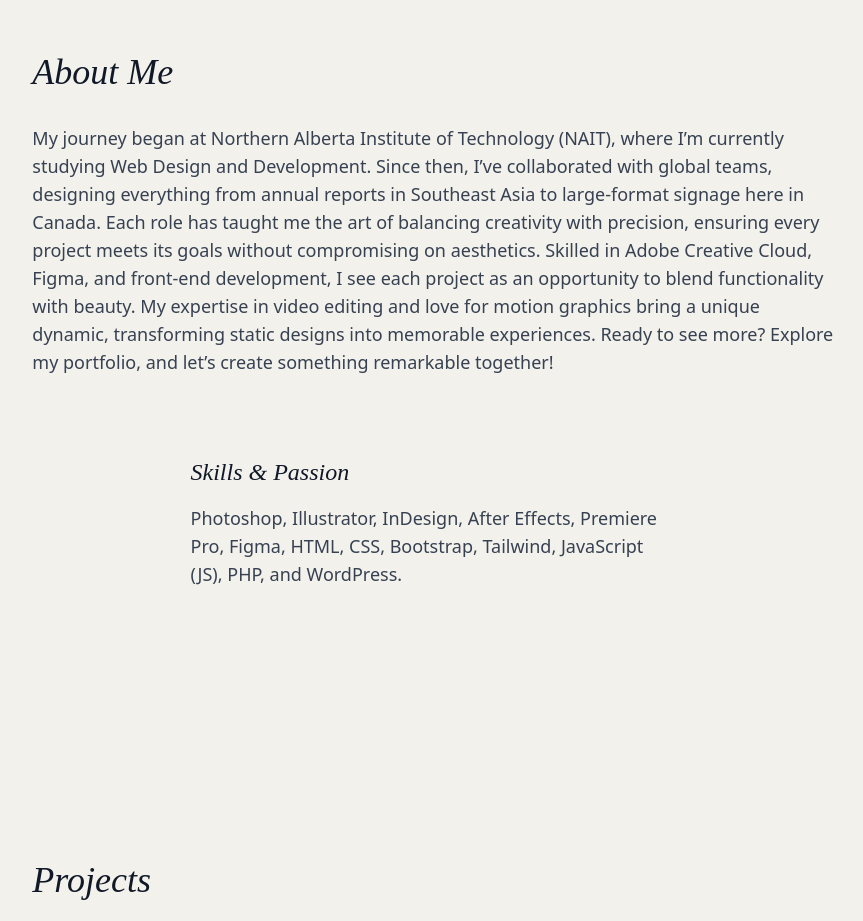
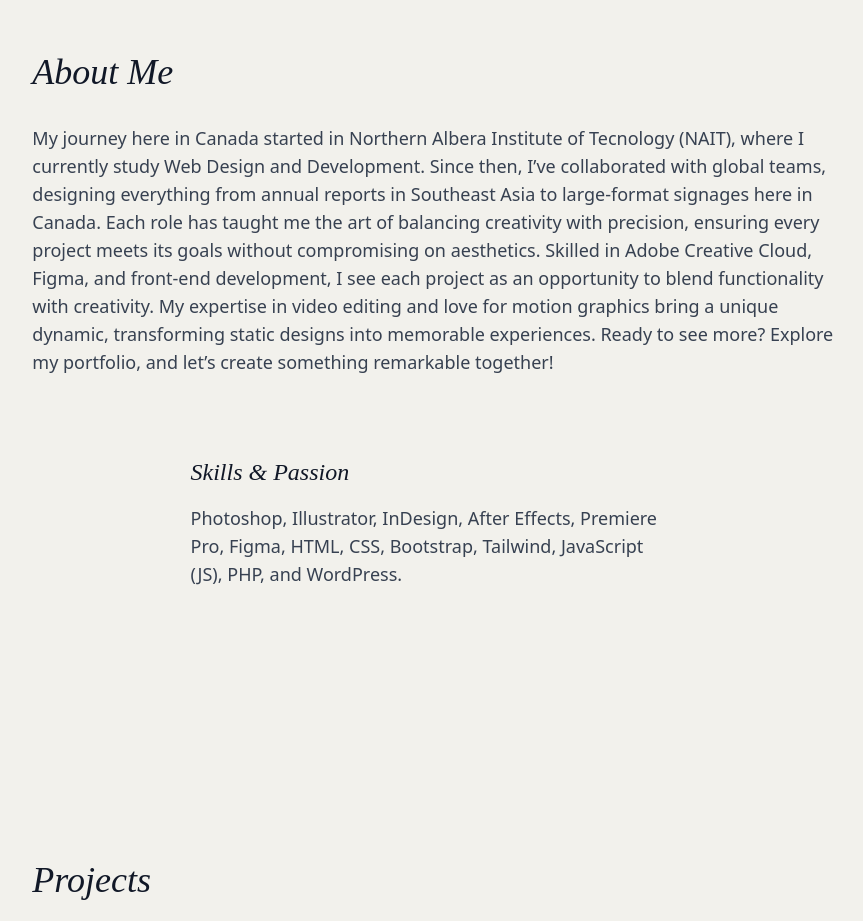
Before and after one commit to dunhillvongonzales/dunhillgonzales-portfolio, a website: page index.html in a window 1280 px wide. Shown: the part 860-1781 px from the top of the page, without its empty margins (205-1068 px from the left). Drawn offline with Linux system fonts and the light colour scheme.

Commit message:
about us text changes

```diff
--- a/index.html
+++ b/index.html
@@ -97,12 +97,11 @@
     <section id="about" class="container px-6 py-20 mx-auto text-left md:w-3/4 lg:w-2/3 pt-28">
         <!-- Changed text alignment to left -->
         <h2 class="mb-8 text-4xl italic text-gray-900 font-newsreader">About Me</h2>
-        <p class="mx-auto text-lg text-gray-700">My journey began at Northern Alberta Institute of Technology (NAIT), where
-            I’m currently studying Web Design and Development. Since then, I’ve collaborated with global teams,
-            designing everything from annual reports in Southeast Asia to large-format signage here in Canada. Each role
+        <p class="mx-auto text-lg text-gray-700">My journey here in Canada started in Northern Albera Institute of Tecnology (NAIT), where I currently study Web Design and Development. Since then, I’ve collaborated with global teams,
+            designing everything from annual reports in Southeast Asia to large-format signages here in Canada. Each role
             has taught me the art of balancing creativity with precision, ensuring every project meets its goals without
             compromising on aesthetics. Skilled in Adobe Creative Cloud, Figma, and front-end development, I see each
-            project as an opportunity to blend functionality with beauty. My expertise in video editing and love for
+            project as an opportunity to blend functionality with creativity. My expertise in video editing and love for
             motion graphics bring a unique dynamic, transforming static designs into memorable experiences. Ready to see
             more? Explore my portfolio, and let’s create something remarkable together!</p>
 
```
